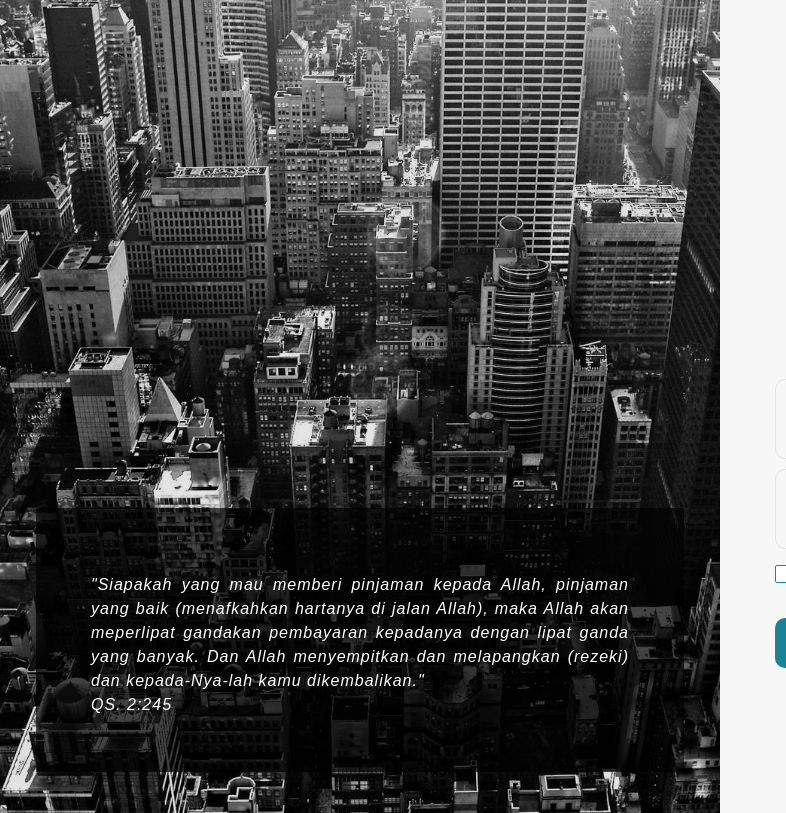
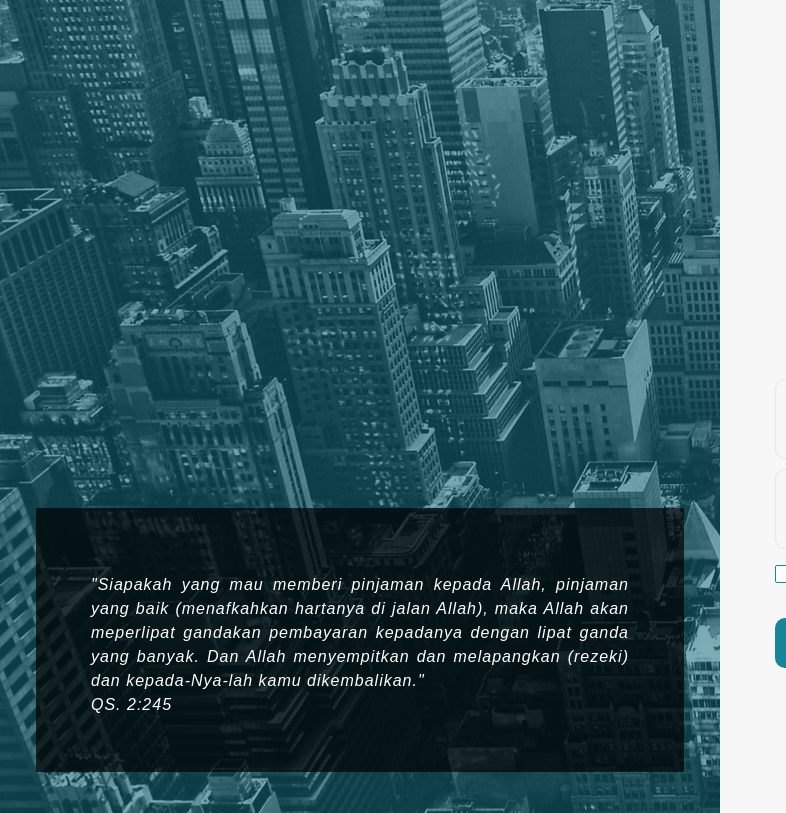
Before and after one commit to alamisharia/loginpage, a plain HTML site: page index.html in a window 1280 px wide. Shown: the full height of the page, 0-786 px from the left. Drawn offline with Linux system fonts and the light colour scheme; a web font is replaced by a local one.

Commit message:
Update index.html

```diff
--- a/index.html
+++ b/index.html
@@ -94,7 +94,7 @@
 					</div> -->
 				</form>
 
-				<div class="login100-more" style="background-image: url('images/logo-bg.jpg');">
+				<div class="login100-more" style="background:linear-gradient(rgba(23,132,151,0.5), rgba(23,132,151,0.5)),url('images/logo-bg.jpg');">
 					<quote style="color:white;font-style: italic;position: absolute;bottom: 5%;left: 5%;right: 5%;letter-spacing: 1px;background: rgb(0, 0, 0);background: rgba(0, 0, 0, 0.7);text-align: justify;padding:65px 55px 55px 55px">"Siapakah yang mau memberi pinjaman kepada Allah, pinjaman yang baik (menafkahkan hartanya di jalan Allah), maka Allah akan meperlipat gandakan pembayaran kepadanya dengan lipat ganda yang banyak. Dan Allah menyempitkan dan melapangkan (rezeki) dan kepada-Nya-lah kamu dikembalikan."<br/>
 					QS. 2:245
 					</quote>
```
